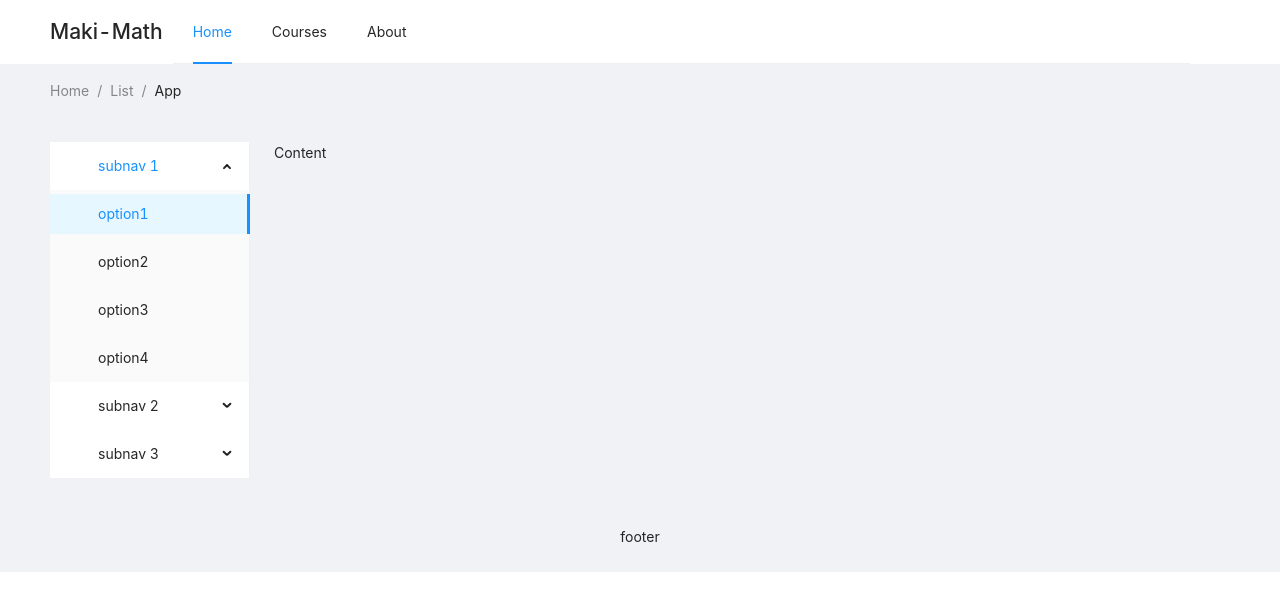
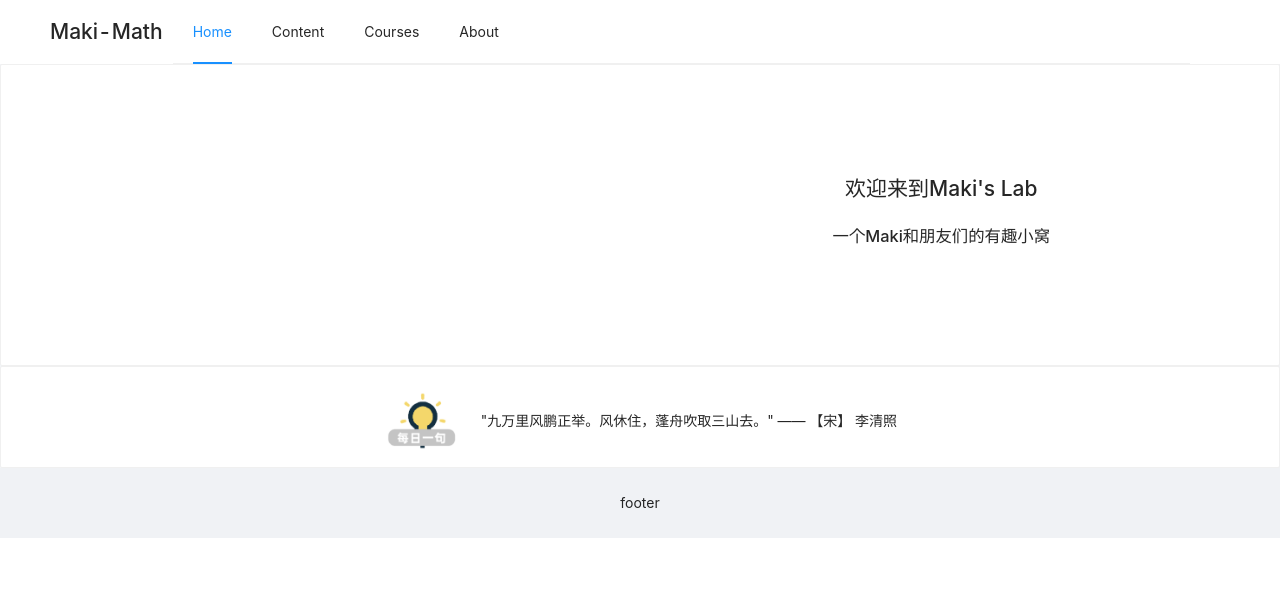
Before and after one commit to maki-math/maki-web-hexo, a React (Vite) app: page / in a window 1280 px wide. Shown: the top 610 px of the page. Built offline with nearby package versions, Linux system fonts and the light colour scheme; some icons are missing.

Commit message:
feat(home): add banner & dailyword

```diff
--- a/src/index.less
+++ b/src/index.less
@@ -1,4 +1,4 @@
-@import 'utils.less';
+@import 'styles/utils.less';
 @import 'constants.less';
 
 body {
--- a/src/modules/App/App.tsx
+++ b/src/modules/App/App.tsx
@@ -4,8 +4,9 @@ import { REPOSITORY_URL } from '@/dicts/global';
 import { Button, Col, Layout, Menu } from 'antd';
 import 'antd/dist/antd.css';
 import React from 'react';
-import { Route, HashRouter as Router, Switch, Link } from 'react-router-dom';
-import { Home } from '../Home/Home';
+import { HashRouter as Router, Link, Route, Switch } from 'react-router-dom';
+import { ContentPage } from '../Content/ContentPage';
+import { HomePage } from '../Home/HomePage';
 
 const { Content, Footer } = Layout;
 
@@ -17,6 +18,9 @@ function Nav() {
         <Menu theme="light" mode="horizontal" defaultSelectedKeys={['home']}>
           <Menu.Item key="home">
             <Link to="/">Home</Link>
+          </Menu.Item>
+          <Menu.Item key="content">
+            <Link to="/content">Content</Link>
           </Menu.Item>
           <Menu.Item key="courses">
             <Link to="/courses">Courses</Link>
@@ -49,8 +53,11 @@ function App() {
           <Switch>
             <Route path="/about">about</Route>
             <Route path="/courses">courses</Route>
+            <Route path="/content">
+              <ContentPage />
+            </Route>
             <Route path="/">
-              <Home />
+              <HomePage></HomePage>
             </Route>
           </Switch>
         </Content>
--- a/src/modules/Home/Home.tsx
+++ b/src/modules/Content/ContentPage.tsx
@@ -7,11 +7,11 @@ import { Breadcrumb, Layout, Menu } from 'antd';
 import React from 'react';
 
 const { SubMenu } = Menu;
-const { Content, Footer, Sider } = Layout;
+const { Content, Sider } = Layout;
 
-export function Home() {
+export function ContentPage() {
   return (
-    <>
+    <div className="h-100vh">
       <Breadcrumb style={{ margin: '16px 0' }}>
         <Breadcrumb.Item>Home</Breadcrumb.Item>
         <Breadcrumb.Item>List</Breadcrumb.Item>
@@ -51,6 +51,6 @@ export function Home() {
         </Sider>
         <Content style={{ padding: '0 24px', minHeight: 280 }}>Content</Content>
       </Layout>
-    </>
+    </div>
   );
 }
--- /dev/null
+++ b/src/modules/Home/HomePage.tsx
@@ -0,0 +1,20 @@
+import { cancelMainPadding } from '@/styles/util';
+import styled from '@emotion/styled';
+import React from 'react';
+import { Banner } from './components/Banner';
+import { DailyWord } from './components/DailyWord';
+
+const HomePageLayout = styled.div``;
+
+export function HomePage() {
+  return (
+    <HomePageLayout>
+      <div className="m-x_-50">
+        <Banner></Banner>
+      </div>
+      <div className="m-x_-50">
+        <DailyWord></DailyWord>
+      </div>
+    </HomePageLayout>
+  );
+}
--- /dev/null
+++ b/src/modules/Home/components/Banner.tsx
@@ -0,0 +1,17 @@
+import { Card, Col, Row, Space } from 'antd';
+import React from 'react';
+
+export function Banner() {
+  return (
+    <Card bodyStyle={{ height: '300px' }}>
+      <Row justify="end" className="h-full" align="middle">
+        <Col pull={4}>
+          <Space direction="vertical" align="center">
+            <h1>欢迎来到Maki's Lab</h1>
+            <h3>一个Maki和朋友们的有趣小窝</h3>
+          </Space>
+        </Col>
+      </Row>
+    </Card>
+  );
+}
--- /dev/null
+++ b/src/modules/Home/components/DailyWord.tsx
@@ -0,0 +1,18 @@
+import { Card, Row } from 'antd';
+import React from 'react';
+const Text = `"九万里风鹏正举。风休住，蓬舟吹取三山去。" ——  【宋】 李清照`;
+export function DailyWord() {
+  return (
+    <Card bodyStyle={{ height: '100px' }}>
+      <Row className="h-full" justify="center" align="middle">
+        <img
+          src="/src/assets/idea.png"
+          alt=""
+          height={60}
+          style={{ marginRight: '20px' }}
+        />
+        {Text}
+      </Row>
+    </Card>
+  );
+}
--- /dev/null
+++ b/src/styles/util.ts
@@ -0,0 +1,5 @@
+import { css } from '@emotion/react';
+export const cancelMainPadding = css`
+  margin-left: -50px;
+  margin-right: -50px;
+`;
--- /dev/null
+++ b/src/styles/utils.less
@@ -0,0 +1,22 @@
+.h-full {
+  height: 100%;
+}
+.h-100vh {
+  height: 100vh;
+}
+.align-center{
+    align-items: center;
+}
+.p-5px {
+    padding: 5px;
+}
+.m-x_-50 {
+  margin-left: -50px;
+  margin-right: -50px;
+}
+.flex {
+  display: flex;
+}
+.justify-end {
+  justify-content: flex-end;
+}
--- a/src/utils.less
+++ /dev/null
@@ -1,9 +0,0 @@
-.h-full {
-  height: 100%;
-}
-.align-center{
-    align-items: center;
-}
-.p-5px{
-    padding: 5px;
-}
```
Also changed, not shown: src/assets/idea.png (added).
